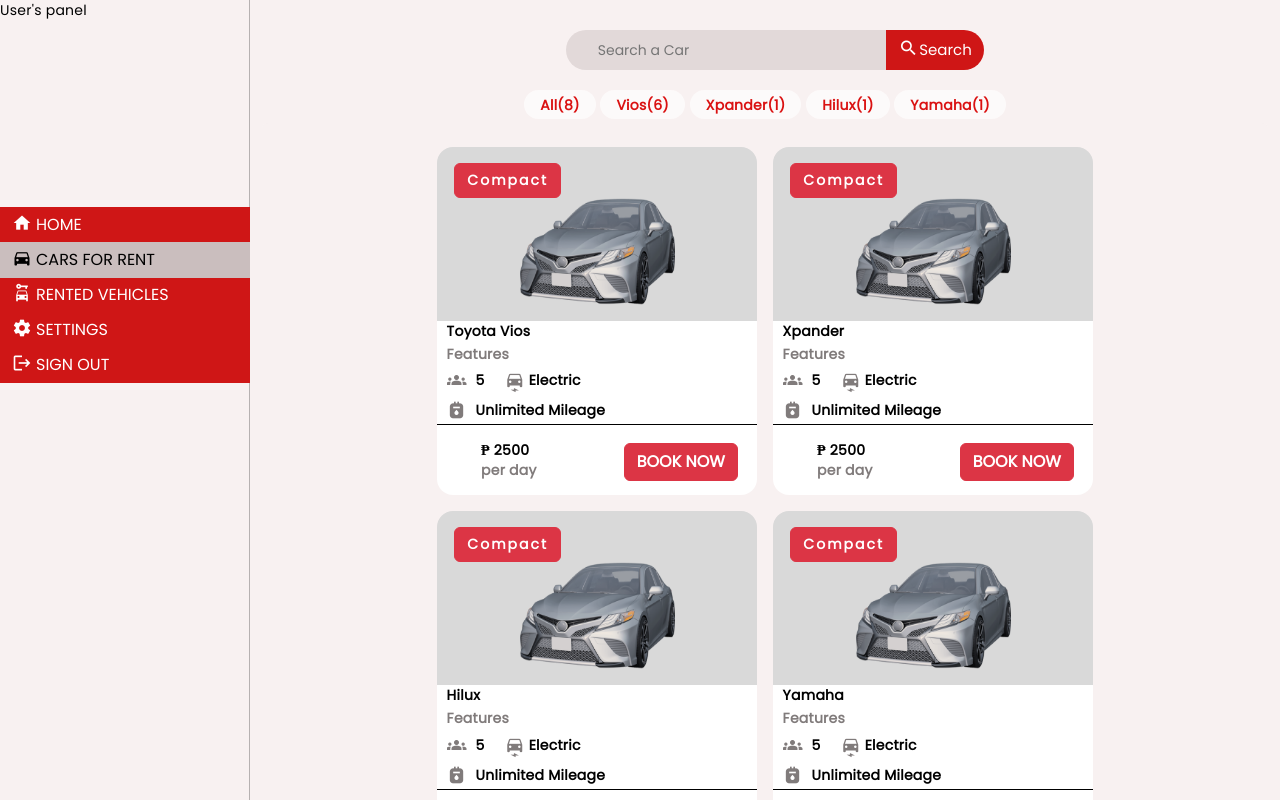
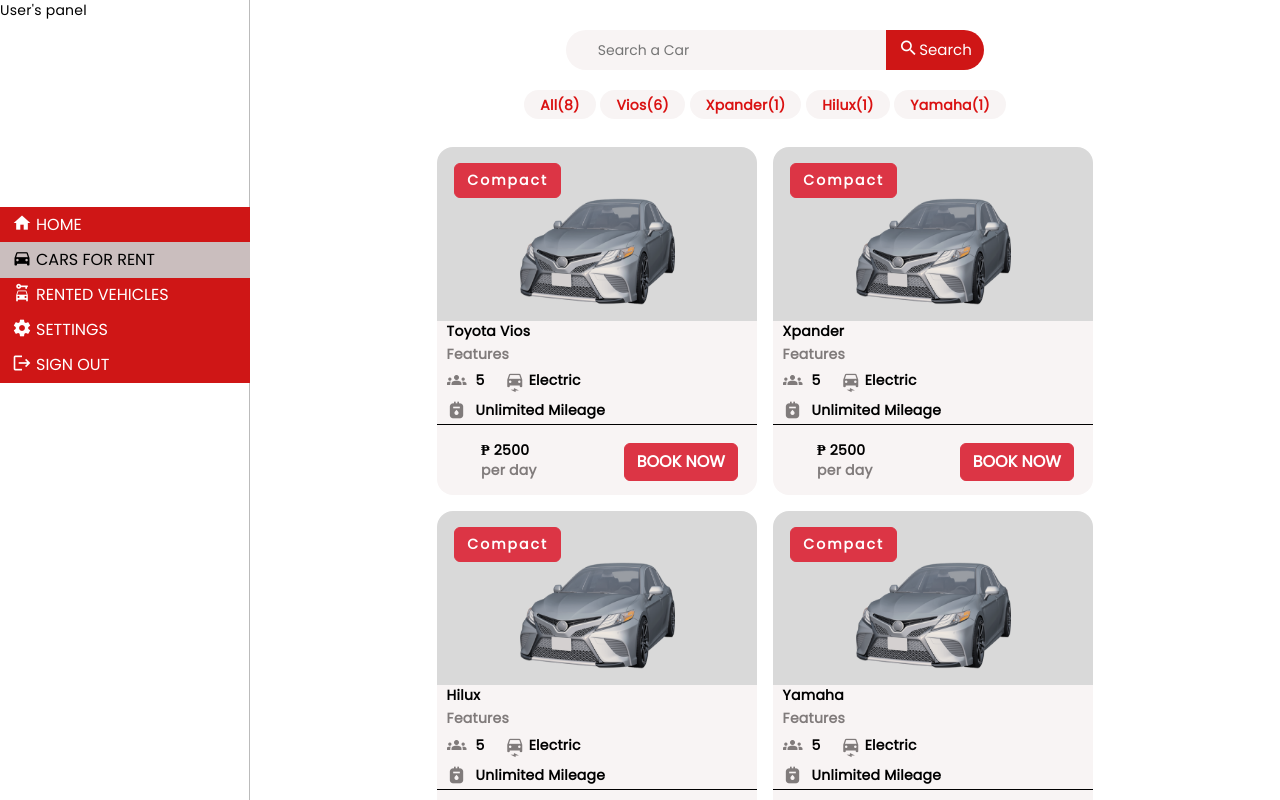
Before and after one commit to Lance-Abella/rad-car-rental-system, an Angular app: page / in a window 1280 px wide. Built offline with nearby package versions, Linux system fonts and the light colour scheme.

Commit message:
changed the background colors

```diff
--- a/src/app/search/search.component.scss
+++ b/src/app/search/search.component.scss
@@ -11,7 +11,7 @@
     border-radius: 10rem 0 0 10rem;
     border: none;
     padding-left: 2rem;
-    background-color: #e2d9d9;
+    background-color: rgb(248, 244, 244);
     outline: none;
 }
 
--- a/src/app/tags/tags.component.scss
+++ b/src/app/tags/tags.component.scss
@@ -5,7 +5,7 @@
 }
 
 .tag{
-    background-color: #ffffffad;
+    background-color: rgb(248, 244, 244);
     padding: .3rem 1rem;
     margin: .2rem .15rem;
     border-radius: 10rem;
--- a/src/app/userpage/userpage.component.scss
+++ b/src/app/userpage/userpage.component.scss
@@ -9,7 +9,7 @@
     width: 250px;
     margin-left: 0;
     height: 100vh;
-    background-color: #F8F1F1;
+    background-color: #ffffff;
     color: black;
     box-shadow: 5px 0 10px rgb(151, 147, 147);
     padding: 0;
@@ -19,14 +19,14 @@
 .child-2{
     height: 100vh;
     width: fit-content;
-    background-color: #F8F1F1;
+    background-color: #ffffff;
     flex: 1;
     overflow-y: auto;
     overflow-x: hidden;
 }
 
 .child-3{
-    background-color: #F8F1F1;
+    background-color: #ffffff;
 }
 
 .navbtn{
@@ -105,7 +105,7 @@ li a:hover{
 .content1{
     color: black;
     padding-left: 3%;
-    background-color: white;
+    background-color: rgb(248, 244, 244);
     .carname{
         font-weight: 600;
     }
@@ -173,7 +173,7 @@ li a:hover{
     display: flex;
     align-items: center;
     padding: 15px;
-    background-color: white;
+    background-color: rgb(248, 244, 244);
 }
 
 .carPrice{
```
